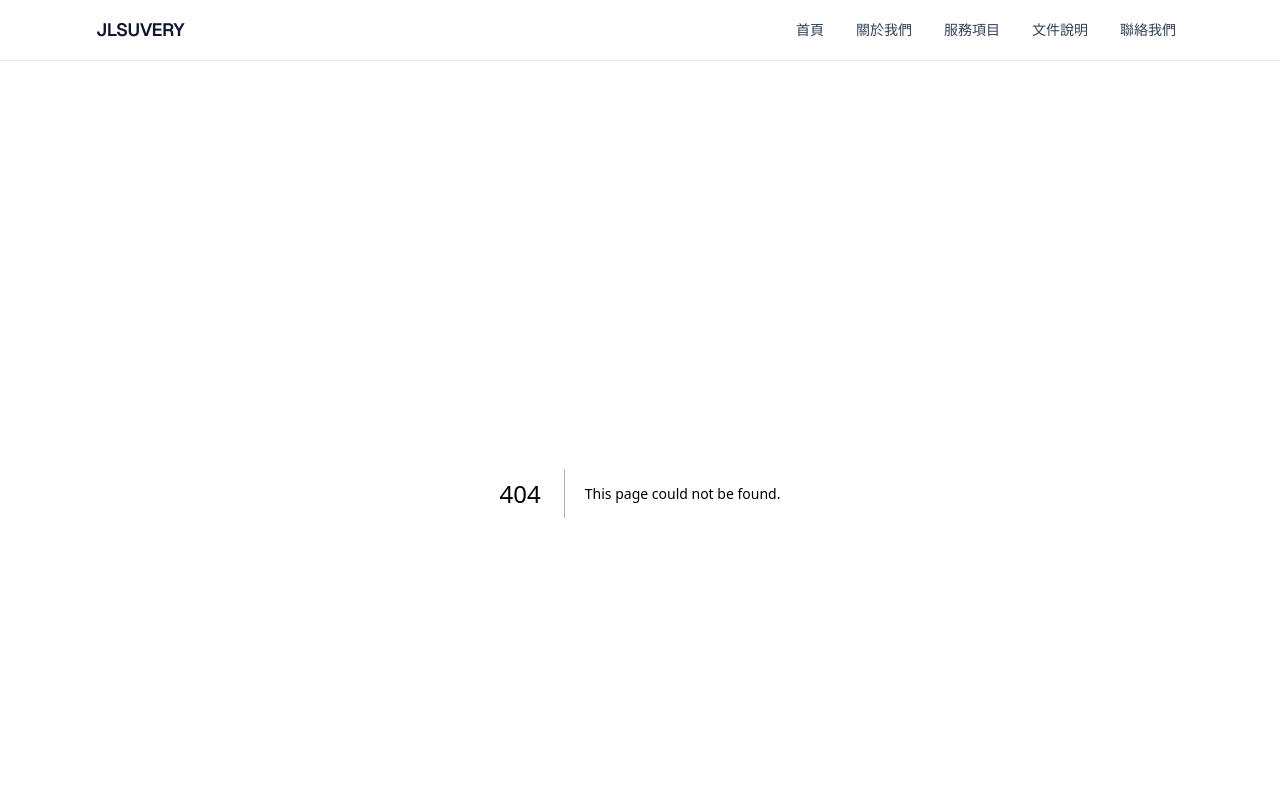
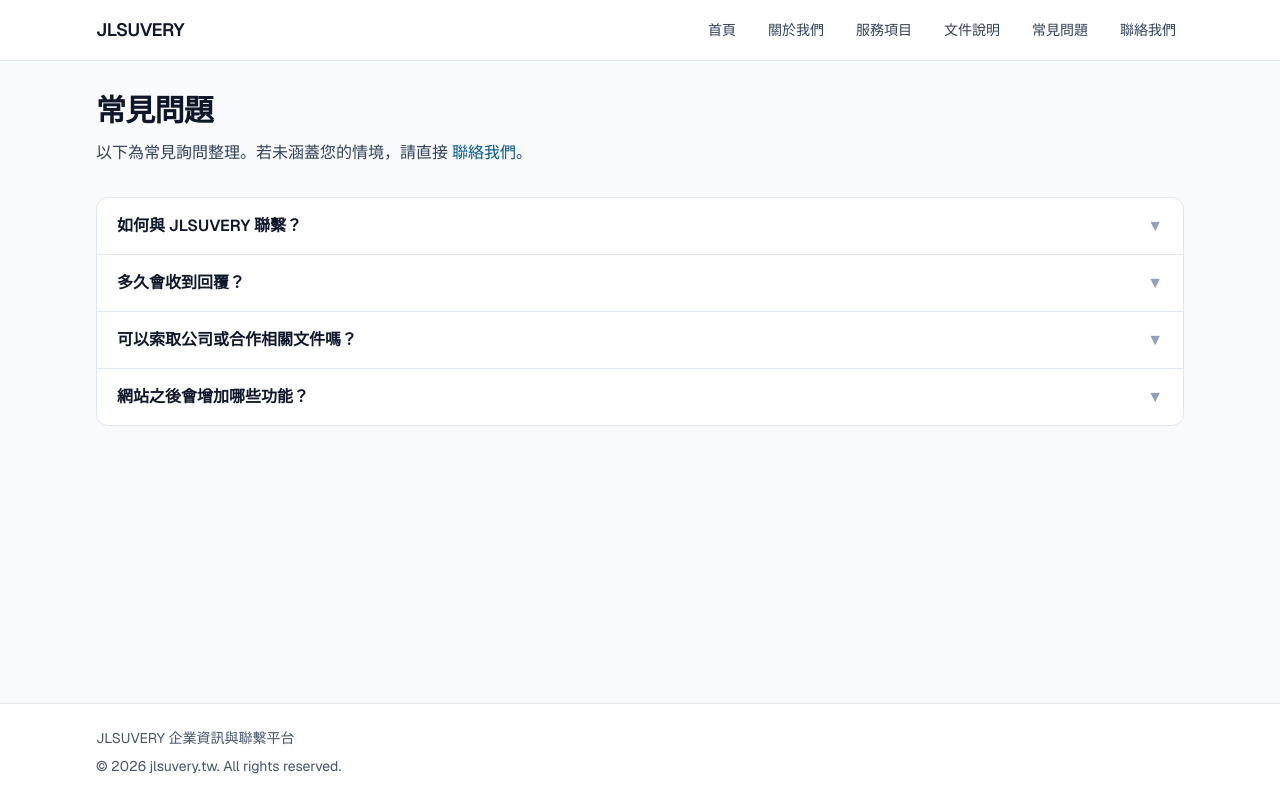
Before and after one commit to grantchou/jlsuvery-web, a Next.js app: page /faq in a window 1280 px wide. Before the commit this address had no page. Shown: the top 800 px of the page. Built offline with nearby package versions, Linux system fonts and the light colour scheme.

Commit message:
Add FAQ page and nav link

```diff
--- a/app/docs/page.tsx
+++ b/app/docs/page.tsx
@@ -1,4 +1,5 @@
 import type { Metadata } from "next";
+import Link from "next/link";
 
 const documentSections = [
   {
@@ -12,6 +13,7 @@ const documentSections = [
   {
     title: "常見問題",
     details: ["回覆時效", "窗口資訊", "資料補件方式"],
+    link: { href: "/faq", label: "查看常見問題全文" },
   },
 ];
 
@@ -33,6 +35,16 @@ export default function DocsPage() {
                 <li key={item}>{item}</li>
               ))}
             </ul>
+            {"link" in section && section.link ? (
+              <p className="mt-4">
+                <Link
+                  href={section.link.href}
+                  className="text-sm font-medium text-sky-800 underline-offset-4 hover:underline"
+                >
+                  {section.link.label}
+                </Link>
+              </p>
+            ) : null}
           </article>
         ))}
       </div>
--- /dev/null
+++ b/app/faq/page.tsx
@@ -0,0 +1,56 @@
+import type { Metadata } from "next";
+import Link from "next/link";
+
+const faqItems = [
+  {
+    q: "如何與 JLSUVERY 聯繫？",
+    a: "請至「聯絡我們」頁面填寫表單，留下姓名、電話與需求內容。送出後系統會存檔並寄送通知，我們會依序回覆。",
+  },
+  {
+    q: "多久會收到回覆？",
+    a: "工作日內會盡快處理；實際回覆時間依案件複雜度與詢問量而定。若為急件，請在主旨或內容中註明。",
+  },
+  {
+    q: "可以索取公司或合作相關文件嗎？",
+    a: "可至「文件說明」瀏覽流程與條款摘要；若需正式文件或補件，請於聯絡表單中說明用途，我們會另行提供。",
+  },
+  {
+    q: "網站之後會增加哪些功能？",
+    a: "目前為第一版形象與聯繫平台，後續可擴充檔案下載、後台內容管理等。若有優先需求，歡迎透過表單告知。",
+  },
+];
+
+export const metadata: Metadata = {
+  title: "常見問題",
+  description: "JLSUVERY 常見問題與聯繫說明。",
+};
+
+export default function FaqPage() {
+  return (
+    <section className="space-y-8">
+      <div>
+        <h1 className="text-3xl font-bold tracking-tight text-slate-900">常見問題</h1>
+        <p className="mt-3 max-w-2xl text-slate-700">
+          以下為常見詢問整理。若未涵蓋您的情境，請直接{" "}
+          <Link href="/contact" className="font-medium text-sky-800 underline-offset-4 hover:underline">
+            聯絡我們
+          </Link>
+          。
+        </p>
+      </div>
+      <div className="divide-y divide-slate-200 rounded-xl border border-slate-200 bg-white">
+        {faqItems.map((item) => (
+          <details key={item.q} className="group px-5 py-4 [&_summary::-webkit-details-marker]:hidden">
+            <summary className="cursor-pointer list-none font-semibold text-slate-900 marker:content-none">
+              <span className="flex items-start justify-between gap-3">
+                <span>{item.q}</span>
+                <span className="shrink-0 text-slate-400 transition group-open:rotate-180">▼</span>
+              </span>
+            </summary>
+            <p className="mt-3 text-slate-700">{item.a}</p>
+          </details>
+        ))}
+      </div>
+    </section>
+  );
+}
--- a/components/site-header.tsx
+++ b/components/site-header.tsx
@@ -5,6 +5,7 @@ const navItems = [
   { href: "/about", label: "關於我們" },
   { href: "/services", label: "服務項目" },
   { href: "/docs", label: "文件說明" },
+  { href: "/faq", label: "常見問題" },
   { href: "/contact", label: "聯絡我們" },
 ];
 
```
